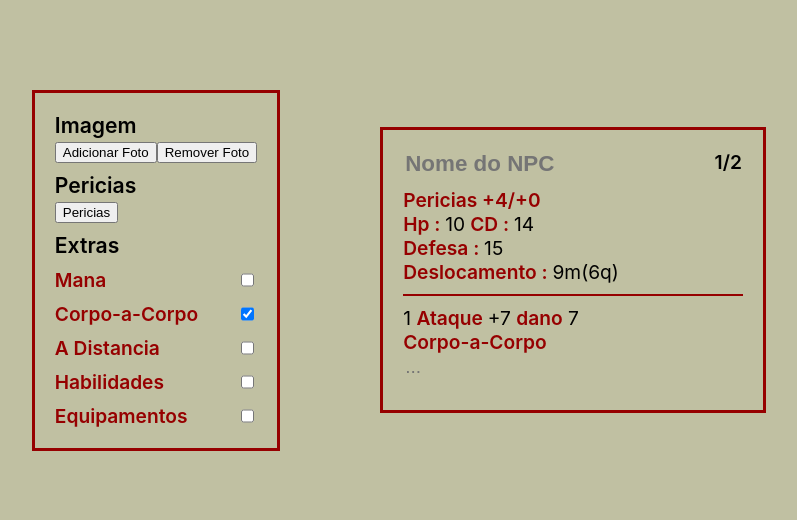
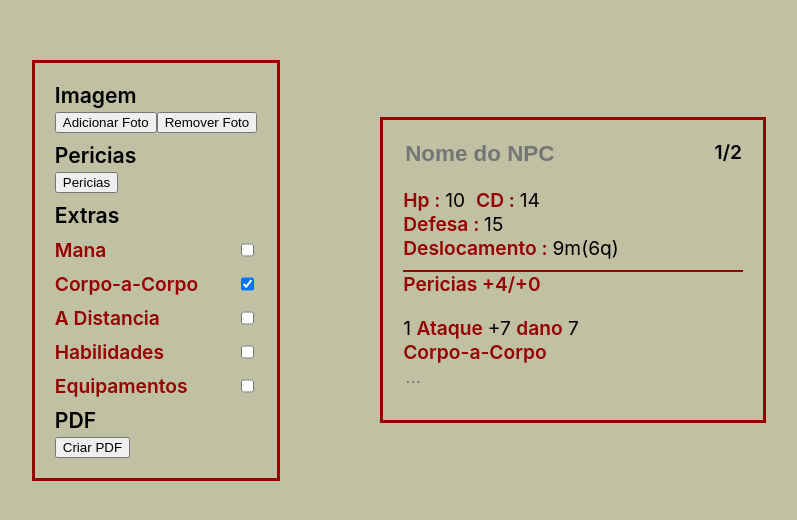
Before and after one commit to RAFILKLDEV/T20-NPC-Creator, a React (Create React App) app: page / in a window 1280 px wide. Shown: the part 130-650 px from the top of the page, without its empty margins (241-1038 px from the left). Built offline with nearby package versions, Linux system fonts and the light colour scheme.

Commit message:
Tentativa de implementar Pdf Print. Pequenas correções

```diff
--- a/src/App.css
+++ b/src/App.css
@@ -109,13 +109,12 @@
 }
 
 .Npc-Attributes {
-  border-bottom: var(--red) solid 2px;
   padding: 10px 0px 10px;
 }
 
-.Npc-Attributes-Stats {
-  display: flex;
-  gap: 5px;
+.Npc-Attributes-Resistencias {
+  border-bottom: var(--red) solid 2px;
+  padding: 10px 0px 10px;
 }
 
 .Npc-Combat {
@@ -156,3 +155,12 @@
   text-underline-offset: 5px;
   padding-bottom: 2px;
 }
+
+@media print {
+  .no-printme {
+    display: none;
+  }
+  #Npc-Creator {
+    display: block;
+  }
+}
--- a/src/App.jsx
+++ b/src/App.jsx
@@ -51,6 +51,7 @@ function App() {
   const tabPericias = useRef();
   const tabImageBox = useRef();
   const tabImage = useRef();
+  const NpcCreator = useRef();
 
   return (
     <div className="App">
@@ -132,9 +133,19 @@ function App() {
               setExtras={setExtras}
             />
           ))}
+          <div>
+            <div className="Npc-Helper-Title">PDF</div>
+            <button
+              onClick={() => {
+
+              }}
+            >
+              Criar PDF
+            </button>
+          </div>
         </div>
 
-        <div className="Npc-Creator">
+        <div className="Npc-Creator" id="NPC" ref={NpcCreator}>
           <Info nd={nd} setNd={setNd} />
           <Image image={image} />
           <Attribute
--- a/src/components/Attribute/Attribute.jsx
+++ b/src/components/Attribute/Attribute.jsx
@@ -1,26 +1,73 @@
-import React, { useState } from "react";
+import React from "react";
 import { tabela } from "../../constants";
 import ComboLabel from "../ComboLabel/ComboLabel";
 import Mana from "../Mana/Mana";
 import Speed from "../Speed/Speed";
 
 const Attribute = (props) => {
-  const [deslocamento, setDeslocamento] = useState();
-
+  const isTrue = (array) => {
+    let result = false;
+    for (let index = 0; index < array.length; index++) {
+      if (array[index].trained === true) {
+        result = true;
+        break;
+      }
+    }
+    return result;
+  };
   return (
     <div className="Npc-Attributes">
       {/* 0 ND 1 ATK 2 NATK 3 DMG 4 DEF 5 HP 6 PERT 7 PER 8 CD */}
+      <div className="Npc-Attributes-Resistencias">
+        <div
+          style={{
+            display: "flex",
+          }}
+        >
+          <ComboLabel name="Hp" nd={props.nd} n={5} />
+          &nbsp;
+          <Mana name="Mana" nd={props.nd} n={5} extras={props.extras} />
+          &nbsp;
+          <ComboLabel name="CD" nd={props.nd} n={8} />
+        </div>
+        <ComboLabel name="Defesa" nd={props.nd} n={4} />
+        <div>
+          {/*Resistencias */}
+          {props.pericias.map((e) => {
+            if (
+              e.name === "Fortitude" ||
+              e.name === "Reflexos" ||
+              e.name === "Vontade"
+            ) {
+              if (e.trained) {
+                return (
+                  <span key={e.name} style={{}}>
+                    <span className="ComboLabel-Label"> {e.name} :&nbsp;</span>
+                    <span>{tabela[props?.nd][6]}</span>
+                  </span>
+                );
+              }
+            }
+            return null;
+          })}
+        </div>
+        <Speed nd={props.nd} />
+      </div>
       <div className="ComboLabel-Label">
         Pericias +{tabela[props.nd][6]}/+{tabela[props.nd][7]}
       </div>
-      <div className="Npc-Attributes-Stats">
-        <ComboLabel name="Hp" nd={props.nd} n={5} />
-        <Mana name="Mana" nd={props.nd} n={5} extras={props.extras} />
-        <ComboLabel name="CD" nd={props.nd} n={8} />
-      </div>
-      <ComboLabel name="Defesa" nd={props.nd} n={4} />
+      {isTrue(props.pericias) ? (
+        <div className="Npc-Attributes-Resistencias">
+          {/*Pericias */}
           {props.pericias.map((e) => {
             if (e.trained) {
+              if (
+                e.name === "Fortitude" ||
+                e.name === "Reflexos" ||
+                e.name === "Vontade"
+              ) {
+                return "";
+              }
               return (
                 <div key={e.name}>
                   <span className="ComboLabel-Label">{e.name} :&nbsp;</span>
@@ -30,7 +77,8 @@ const Attribute = (props) => {
             }
             return "";
           })}
-      <Speed nd={props.nd}/>
+        </div>
+      ) : null}
     </div>
   );
 };
```
Also changed, not shown: 1 other file (tests, documents, lock files or other folders). Lines whose indentation alone changed are shown as unchanged.
